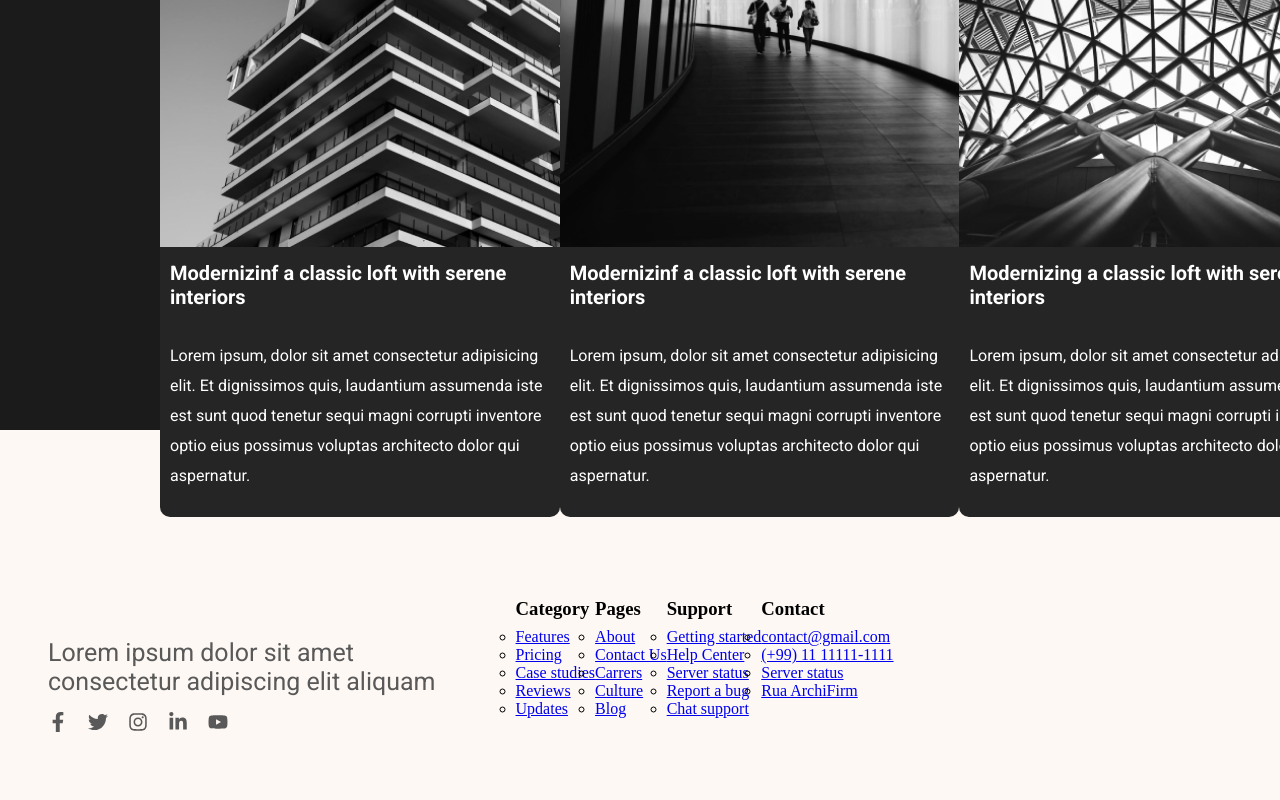
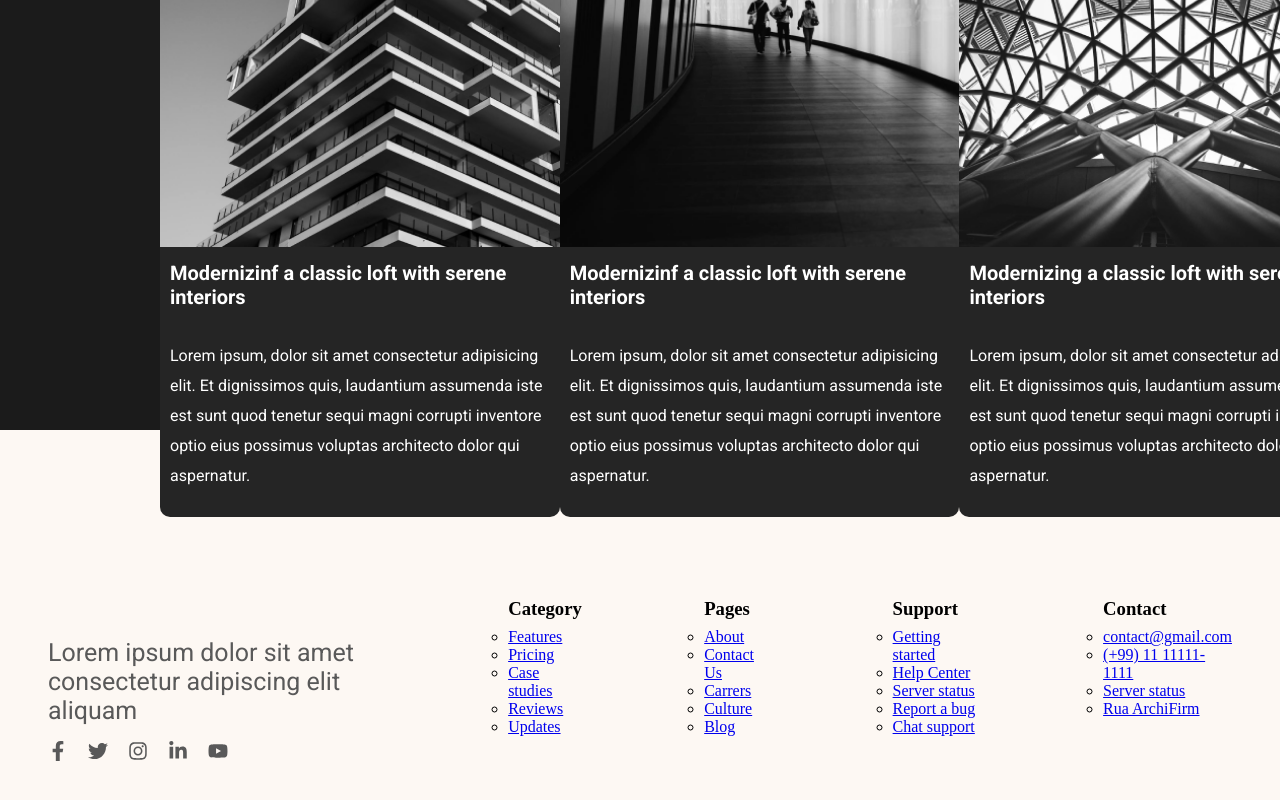
Before and after one commit to gabrieljcoutinho/Projeto-Archi-Firm, a React (Create React App) app: page / in a window 1280 px wide. Shown: the part 4366-5166 px from the top of the page. Built offline with nearby package versions, Linux system fonts and the light colour scheme.

Commit message:
espaçemtno

```diff
--- a/src/Css/Footer.css
+++ b/src/Css/Footer.css
@@ -37,4 +37,5 @@
     display: flex;
     padding-left: 5rem;
     padding-top: 7rem;
+    gap: 120px;
 }
```
